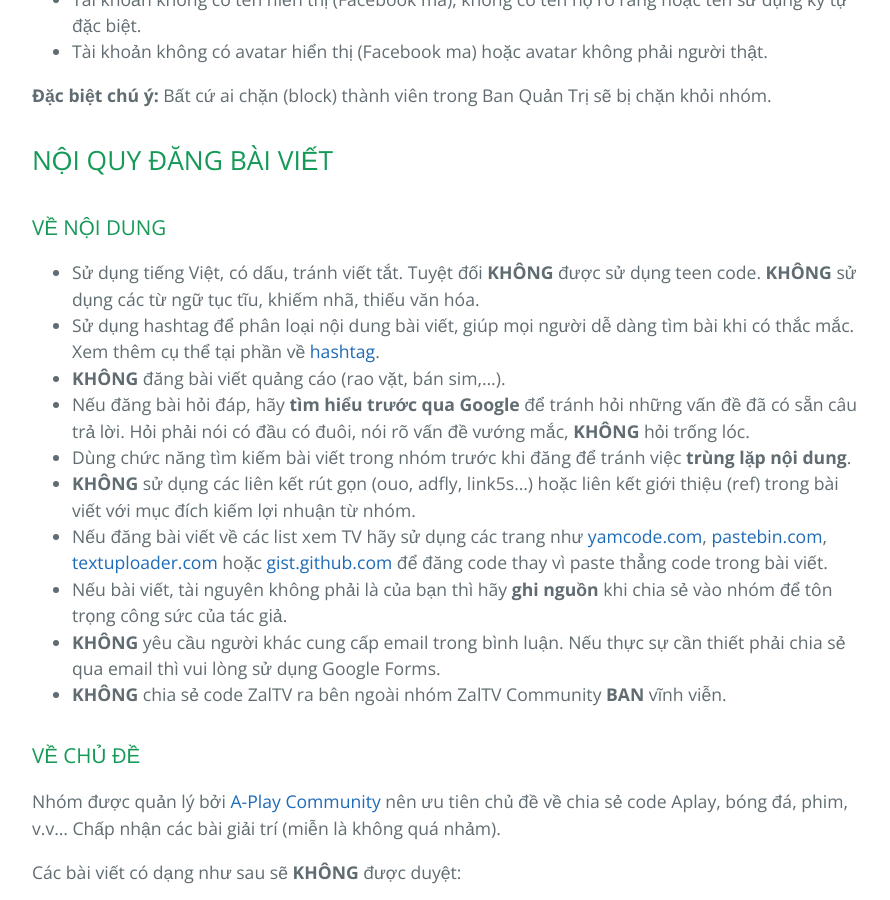
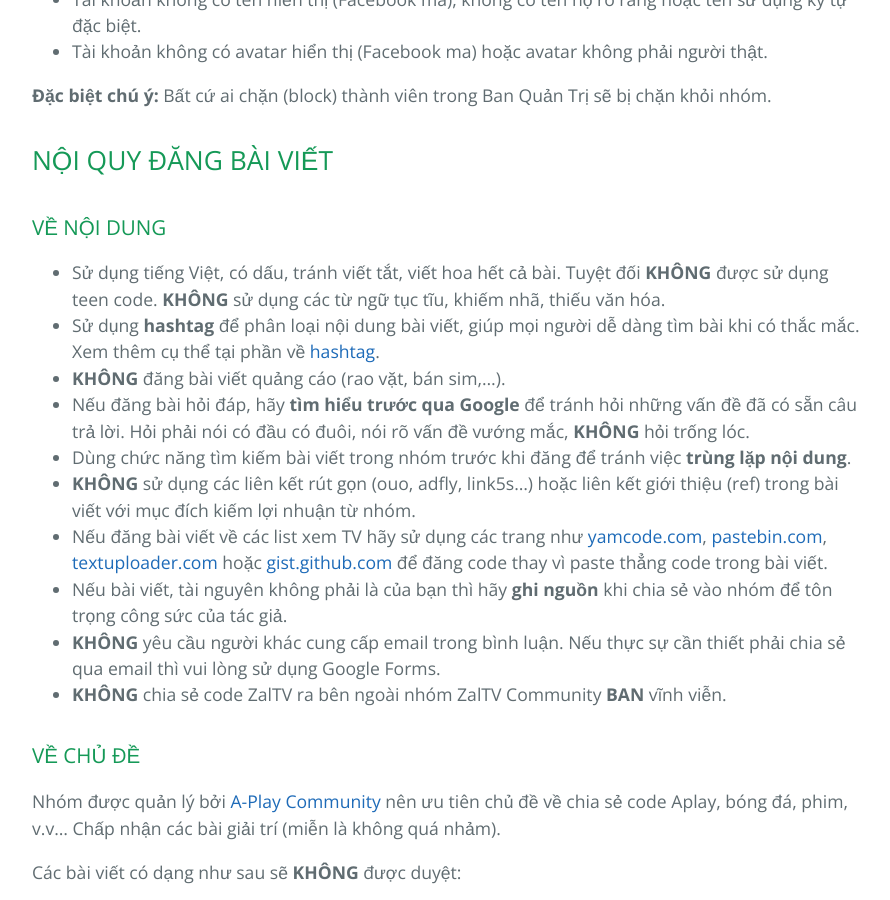
Before and after one commit to huuvinhvn/aplay, a Jekyll site: the page built from rules.md, in a window 1280 px wide and 900 px high, scrolled down 1103 px. Shown: the whole window, without its empty margins (192-1082 px from the left). Built offline with Jekyll 4.4.1, drawn with Linux system fonts in a browser that asks for light colours; our own code applies the rules of GitHub Pages for plain Markdown files.

Commit message:
Update rules.md

```diff
--- a/rules.md
+++ b/rules.md
@@ -17,8 +17,8 @@ Những tài khoản có dạng như sau sẽ **KHÔNG** được phép tham gia
 ## NỘI QUY ĐĂNG BÀI VIẾT
 
 ### VỀ NỘI DUNG
-- Sử dụng tiếng Việt, có dấu, tránh viết tắt. Tuyệt đối **KHÔNG** được sử dụng teen code. **KHÔNG** sử dụng các từ ngữ tục tĩu, khiếm nhã, thiếu văn hóa.
-- Sử dụng hashtag để phân loại nội dung bài viết, giúp mọi người dễ dàng tìm bài khi có thắc mắc. Xem thêm cụ thể tại phần về [hashtag](hashtags.md).
+- Sử dụng tiếng Việt, có dấu, tránh viết tắt, viết hoa hết cả bài. Tuyệt đối **KHÔNG** được sử dụng teen code. **KHÔNG** sử dụng các từ ngữ tục tĩu, khiếm nhã, thiếu văn hóa.
+- Sử dụng **hashtag** để phân loại nội dung bài viết, giúp mọi người dễ dàng tìm bài khi có thắc mắc. Xem thêm cụ thể tại phần về [hashtag](hashtags.md).
 - **KHÔNG** đăng bài viết quảng cáo (rao vặt, bán sim,...).
 - Nếu đăng bài hỏi đáp, hãy **tìm hiểu trước qua Google** để tránh hỏi những vấn đề đã có sẵn câu trả lời. Hỏi phải nói có đầu có đuôi, nói rõ vấn đề vướng mắc, **KHÔNG** hỏi trống lóc.
 - Dùng chức năng tìm kiếm bài viết trong nhóm trước khi đăng để tránh việc **trùng lặp nội dung**.
```
